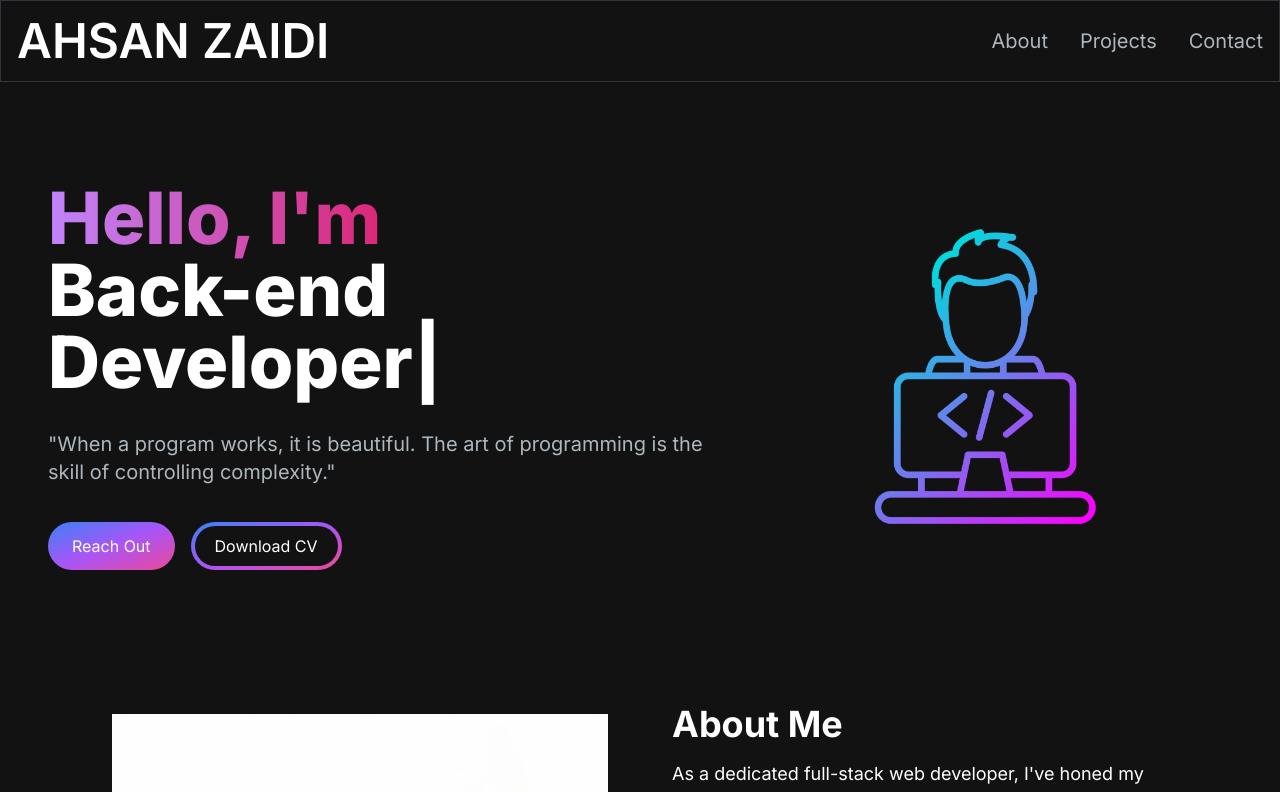
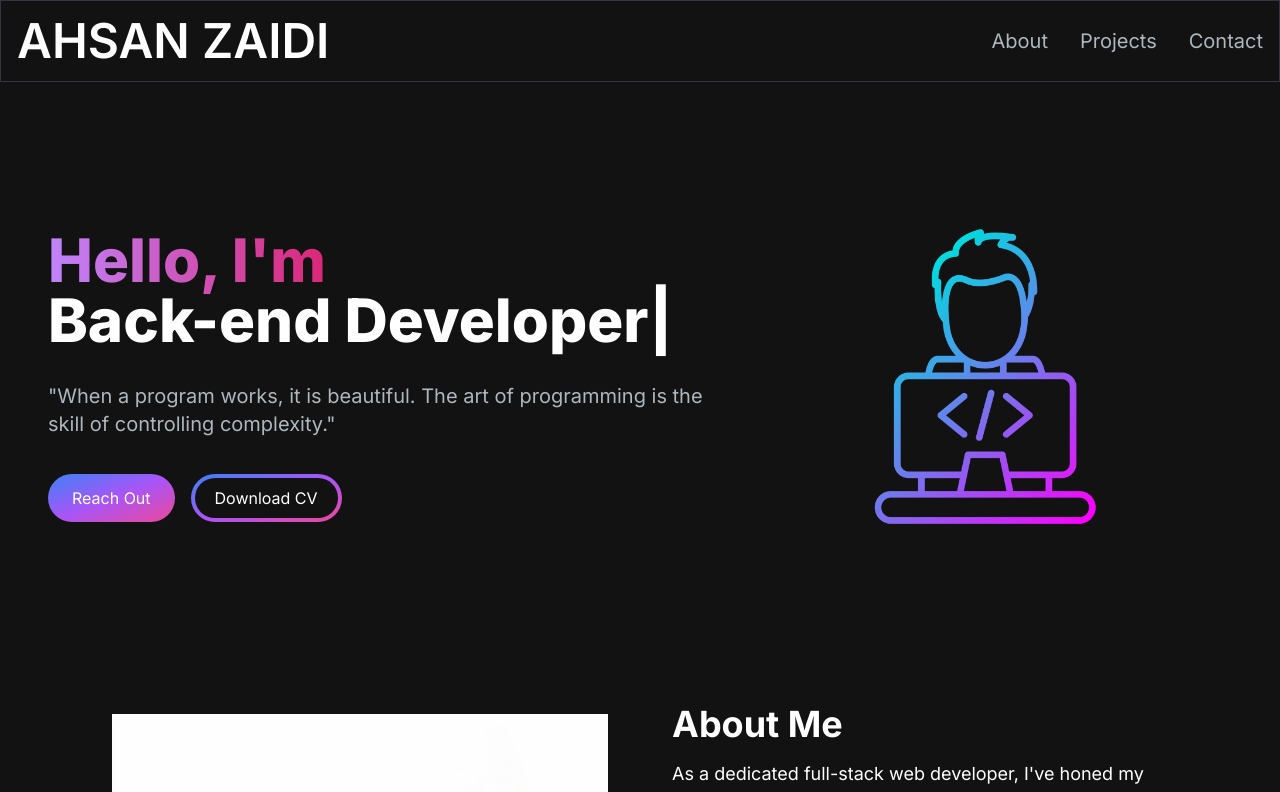
Before and after one commit to Ahsan-Zaidi/Ahsan-dev, a Next.js app: page / in a window 1280 px wide. Shown: the top 792 px of the page. Built offline with nearby package versions, Linux system fonts and the light colour scheme.

Commit message:
style change

```diff
--- a/src/app/components/HeroSection.jsx
+++ b/src/app/components/HeroSection.jsx
@@ -14,7 +14,7 @@
                     transition={{ duration: 0.5}}
                     className='col-span-7 place-self-center text-center sm:text-left'
                 >
-                    <h1 className='text-white mb-8 text-4xl sm:text-5xl lg:text-7xl font-extrabold'>
+                    <h1 className='text-white mb-8 text-4xl sm:text-5xl lg:text-6xl font-extrabold'>
                         <span className='text-transparent bg-clip-text bg-gradient-to-r from-purple-400 to-pink-600'>
                             Hello, I'm{" "}
                         </span>
```
